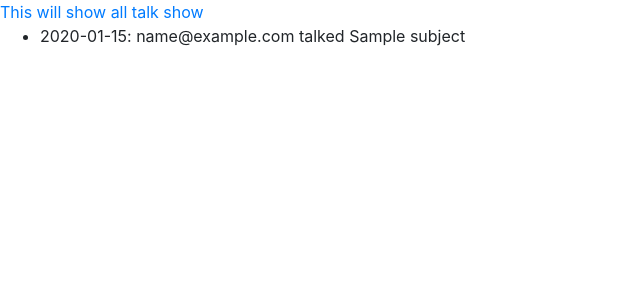
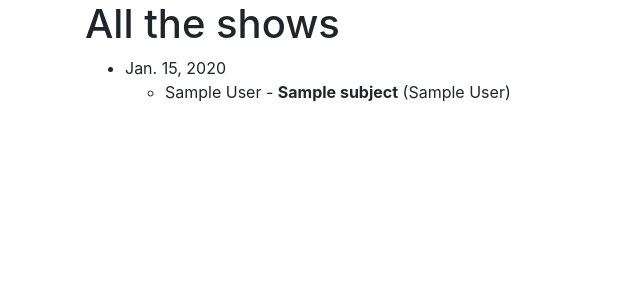
Before and after one commit to luong-hoang/talkShow, a Django app: template talkShow/templates/talkShow/time_line.html in a window 1280 px wide. Shown: the top 300 px of the page, without its empty margins (0-640 px from the left). Run offline with Django 3.2, Linux system fonts and the light colour scheme; the template is opened without the code that fills it: values that come from a table or form of the project are taken from there, others are empty; tables that the repository leaves empty hold one stand-in row (values such as "Sample post"); some libraries are stand-ins or nearby versions.

Commit message:
Template - timeline: Integrate base template

```diff
--- a/talkShow/context.py
+++ b/talkShow/context.py
@@ -12,6 +12,7 @@
         'current_url': current_url,
         'is_logged': False,
         'is_admin': False,
+        'my_id': 0
     }
 
     # Get user status context
@@ -23,15 +24,16 @@
             pass
         else:
             context['is_logged'] = True
+            context['my_id'] = user_id
             if user.super:
                 context['is_admin'] = True
 
     # Build navigation bar
     nav_predefined = [
-        {'name': 'time_line', 'url': ['', 'talked'], 'label': 'English time', 'admin': False},
-        {'name': 'overview', 'url': ['overview'], 'label': 'Overview', 'admin': True},
-        {'name': 'statistics', 'url': ['statistics'], 'label': 'Statistics', 'admin': False},
-        {'name': 'my_subjects', 'url': ['my-subjects'], 'label': 'My subjects', 'admin': False},
+        {'name': 'time_line', 'label': 'Time line', 'admin': False},
+        {'name': 'overview', 'label': 'This week', 'admin': True},
+        {'name': 'statistics', 'label': 'Statistics', 'admin': False},
+        {'name': 'my_subjects', 'label': 'My subjects', 'admin': False},
         # {'name': 'time_line', 'url': ['my-profile'], 'label': 'My profile', 'admin': False}
     ]
     nav_items = []
@@ -40,7 +42,7 @@
             url_name = 'talkShow:%s' % item['name']
             url = reverse(url_name)
             css_class = ''
-            if current_url in item['url']:
+            if current_url == item['name']:
                 css_class = 'active'
             nav_items.append({'url': url, 'label': item['label'], 'class': css_class})
 
--- a/talkShow/static/talkShow/css/style.css
+++ b/talkShow/static/talkShow/css/style.css
@@ -6,3 +6,7 @@
 nav.nav .nav-link.active {
     background-color: #848484;
 }
+
+.me {
+    color: orange;
+}
--- a/talkShow/templates/talkShow/admin/overview.html
+++ b/talkShow/templates/talkShow/admin/overview.html
@@ -9,7 +9,7 @@
     <ul>
     {% for user in users %}
         <li>
-            {{ user.display_name }}:
+            <span class="{% if my_id == talk.user.id %} me {% endif %}">{{ user.display_name }}</span>:
             {% if user.current_subject %}
                 <span class="text-success">{{ user.current_subject.subject }}</span>
             {% else %}
--- a/talkShow/templates/talkShow/time_line.html
+++ b/talkShow/templates/talkShow/time_line.html
@@ -1,10 +1,25 @@
-{% load static %}
-<link rel="stylesheet" type="text/css" href="{% static 'talkShow/css/bootstrap.css' %}" />
-<link rel="stylesheet" type="text/css" href="{% static 'talkShow/style.css' %}" />
+{% extends "talkShow/base.html" %}
 
-<span class="text-primary">This will show all talk show</span>
-<ul>
-    {% for talk_show in data %}
-        <li>{{talk_show}}</li>
-    {% endfor %}
-</ul>
+{% block title %}Time line{% endblock %}
+
+{% block content %}
+<div id="time_line" class="container">
+    <h1>All the shows</h1>
+    <ul>
+        {% for show in shows %}
+        <li>
+            {{show.date}}
+            <ul>
+                {% for talk in show.talkshowsubject_set.all %}
+                <li>
+                    <span class="{% if my_id == talk.user.id %} me {% endif %}">{{talk.user.display_name}}</span> -
+                    <strong>{{talk.subject.subject}}</strong>
+                    <span title="Suggested by">({{talk.subject.owner.display_name}})</span>
+                </li>
+                {% endfor %}
+            </ul>
+        </li>
+        {% endfor %}
+    </ul>
+</div>
+{% endblock content %}
--- a/talkShow/views.py
+++ b/talkShow/views.py
@@ -56,8 +56,8 @@
 
 @login_required
 def time_line(request, user_id):
-    data = TalkShowSubject.objects.all()
-    return render(request, 'talkShow/time_line.html', {'data': data})
+    shows = TalkShow.objects.order_by('date')
+    return render(request, 'talkShow/time_line.html', {'shows': shows})
 
 
 @login_required
```
